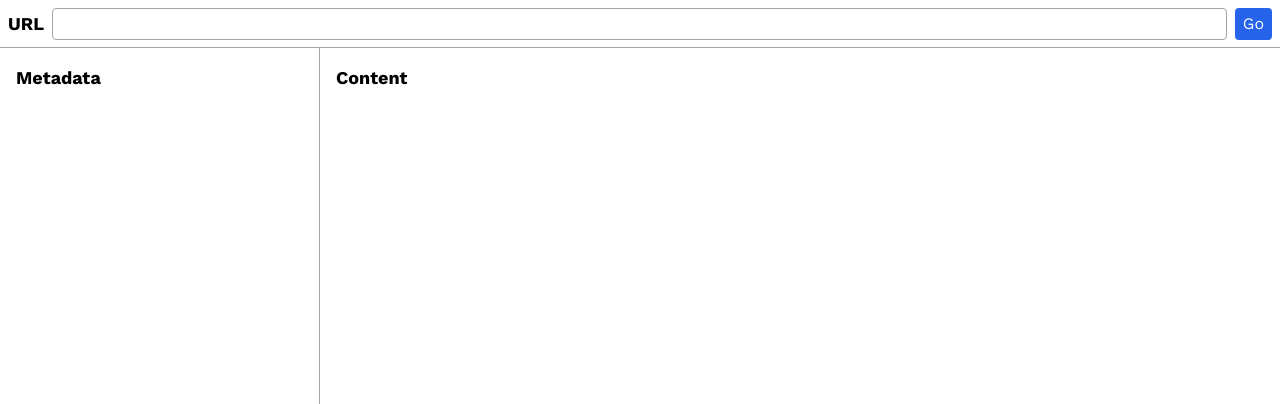
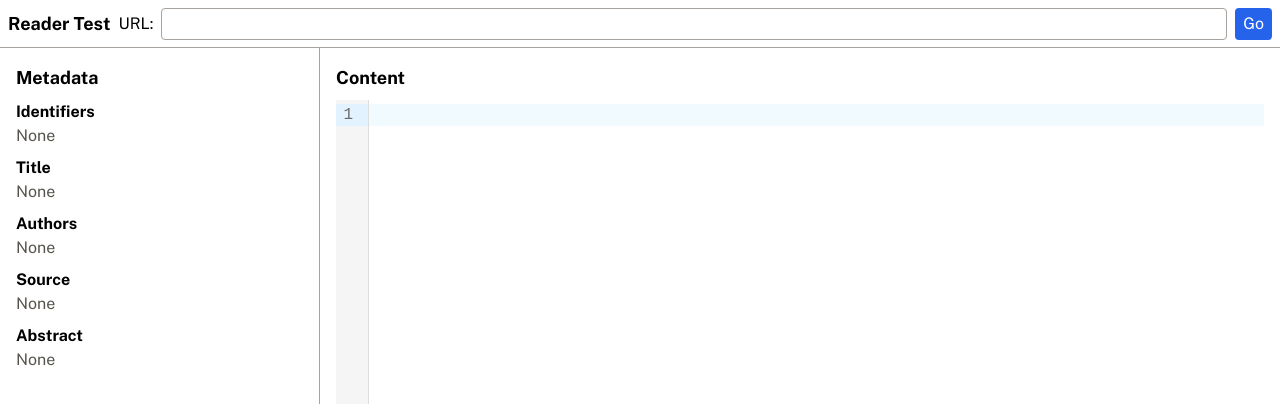
Before and after one commit to chengluyu/chat-with-browser, a Next.js app: page /reader in a window 1280 px wide. Shown: the top 404 px of the page. Built offline with nearby package versions, Linux system fonts and the light colour scheme.

Commit message:
feat(ui): improve PMC reader and UI

```diff
--- a/app/layout.tsx
+++ b/app/layout.tsx
@@ -1,5 +1,5 @@
 import type { Metadata } from "next"
-import { Work_Sans as WorkSans } from 'next/font/google'
+import { Public_Sans as PublicSans } from 'next/font/google'
 import "./globals.css"
 
 export const metadata: Metadata = {
@@ -7,7 +7,7 @@ export const metadata: Metadata = {
   description: "Chat with your own Browser",
 }
 
-const workSans = WorkSans({ subsets: ["latin"], display: "auto" })
+const publicSans = PublicSans({ subsets: ["latin"], display: "auto" })
 
 export default function RootLayout({
   children,
@@ -15,7 +15,7 @@ export default function RootLayout({
   children: React.ReactNode
 }) {
   return (
-    <html lang="en" className={workSans.className}>
+    <html lang="en" className={publicSans.className}>
       <body className="flex flex-col w-screen h-screen">{children}</body>
     </html>
   )
--- /dev/null
+++ b/app/reader/page.css
@@ -0,0 +1,10 @@
+.cm-editor {
+  width: 100%;
+  height: 100%;
+}
+.cm-editor .cm-gutter {
+  font-family: 'SF Mono', 'Courier New', Courier, monospace;
+}
+.cm-editor .cm-content {
+  font-family: 'SF Mono', 'Courier New', Courier, monospace;
+}
--- a/app/reader/page.tsx
+++ b/app/reader/page.tsx
@@ -1,31 +1,70 @@
 "use client";
 
-import { useState } from "react";
+import { useEffect, useRef, useState } from "react";
 import { useForm } from "react-hook-form";
 import { z } from "zod";
+import classNames from "classnames";
+import { EditorView, basicSetup } from "codemirror";
+import { markdown } from "@codemirror/lang-markdown";
+import { EditorState } from "@codemirror/state";
+import "./page.css";
 
 const bodySchema = z.object({
-  results: z.array(z.unknown()),
+  metadata: z.object({
+    identifiers: z.string(),
+    title: z.string(),
+    authors: z.string(),
+    source: z.string().optional(),
+    abstract: z.string(),
+  }),
+  sections: z.array(z.string()),
 });
+
+type Extraction = z.output<typeof bodySchema>;
 
 export default function HomePage() {
   const { handleSubmit, register } = useForm<{ url: string }>();
-  const [content, setContent] = useState<string>("");
+  const [content, setContent] = useState<Extraction | null>(null);
+  const [isPending, setIsPending] = useState(false);
+  const editorRef = useRef<EditorView | null>(null);
+  const contentMainRef = useRef<HTMLDivElement | null>(null);
+  useEffect(() => {
+    if (editorRef.current === null && contentMainRef.current !== null) {
+      editorRef.current = new EditorView({
+        extensions: [basicSetup, markdown(), EditorView.lineWrapping],
+        parent: contentMainRef.current,
+      });
+    }
+  }, []);
   return (
     <>
       <form
         className="flex-shrink-0 px-2 h-12 flex flex-row items-center gap-2 border-b border-stone-400"
         onSubmit={handleSubmit(async (data) => {
-          const response = await fetch("/readers", {
-            method: "POST",
-            body: JSON.stringify(data),
-          });
-          const text = await response.json();
-          const body = bodySchema.parse(text);
-          setContent(JSON.stringify(body, null, 2));
+          setIsPending(true);
+          try {
+            const response = await fetch("/readers", {
+              method: "POST",
+              body: JSON.stringify(data),
+            });
+            const text = await response.json();
+            const parsed = bodySchema.parse(text);
+            setContent(parsed);
+            editorRef.current?.setState(
+              EditorState.create({
+                doc: parsed.sections.join("\n\n"),
+                extensions: [basicSetup, markdown(), EditorView.lineWrapping],
+              })
+            );
+          } catch (e) {
+            alert(e instanceof Error ? e.message : String(e));
+          } finally {
+            setIsPending(false);
+          }
         })}
       >
-        <div className="font-bold text-lg">URL</div>
+        <div className="font-bold text-lg">Reader Test</div>
+        <div>URL:</div>
         <input
           className="flex-1 h-8 border border-stone-400 bg-transparent rounded"
           type="url"
@@ -36,31 +75,89 @@ export default function HomePage() {
           spellCheck="false"
         />
         <button
-          className="flex-shrink-0 px-2 py-1 bg-blue-600 text-white rounded"
+          className="flex-shrink-0 px-2 py-1 bg-blue-600 text-white rounded disabled:bg-stone-600s"
           type="submit"
+          disabled={isPending}
         >
           Go
         </button>
       </form>
       <div className="flex flex-1 min-h-0 flex-row">
         <aside
-          className="p-4 flex-shrink-0 border-r border-stone-400"
+          className="flex flex-col p-4 flex-shrink-0 border-r border-stone-400 gap-2"
           style={{ width: "320px" }}
         >
-          <header className="h-12">
+          <header className="flex-shrink-0">
             <div className="font-bold text-lg">Metadata</div>
           </header>
-          <main></main>
+          <main className="flex-1 gap-2 min-h-0 overflow-y-auto flex flex-col">
+            <MetadataField
+              label="Identifiers"
+              value={content?.metadata.identifiers}
+              multiline
+            />
+            <MetadataField
+              label="Title"
+              value={content?.metadata.title}
+              multiline
+            />
+            <MetadataField
+              label="Authors"
+              value={content?.metadata.authors}
+              multiline
+            />
+            <MetadataField
+              label="Source"
+              value={content?.metadata.source}
+              multiline
+            />
+            <MetadataField
+              label="Abstract"
+              value={content?.metadata.abstract}
+              multiline
+            />
+          </main>
         </aside>
-        <main className="p-4 flex-1 min-h-0 flex flex-col">
-          <header className="h-12 flex-shrink-0">
+        <main className="p-4 flex-1 min-w-0 flex flex-col gap-2">
+          <header className="flex-shrink-0">
             <div className="font-bold text-lg">Content</div>
           </header>
-          <main className="flex-1 min-h-0 overflow-y-auto">
-            <pre className="font-mono whitespace-pre-wrap">{content}</pre>
+          <main ref={contentMainRef} className="flex-1 min-h-0 overflow-y-auto">
+            {/* {content ? (
+              <pre className="font-mono whitespace-pre-wrap">
+                {content?.sections?.join("\n\n")}
+              </pre>
+            ) : (
+              <div className="text-stone-500">None</div>
+            )} */}
           </main>
         </main>
       </div>
     </>
   );
 }
+
+function MetadataField({
+  label,
+  value,
+  multiline = false,
+}: {
+  label: string;
+  value?: string | null;
+  multiline?: boolean;
+}) {
+  return (
+    <div
+      className={classNames("flex", multiline ? "flex-col" : "gap-1 flex-row")}
+    >
+      <div className="font-bold">{label}</div>
+      <div className="flex-1">
+        {!value ? (
+          <span className="text-stone-600">None</span>
+        ) : (
+          <span>{value}</span>
+        )}
+      </div>
+    </div>
+  );
+}
--- a/app/readers/route.ts
+++ b/app/readers/route.ts
@@ -7,7 +7,7 @@ if (!process.env.OPENAI_API_KEY) {
   throw new Error("Missing Environment Variable OPENAI_API_KEY");
 }
 
-export const runtime = 'nodejs';
+export const runtime = "nodejs";
 
 const bodySchema = z.object({
   url: z.string().url(),
@@ -20,13 +20,13 @@ export async function POST(request: NextRequest): Promise<NextResponse> {
     const page = await browser.newPage();
     await page.goto(url, { waitUntil: "networkidle0" });
     const context = {};
-    const results = [];
-    results.push(await read(page, context));
+    const sections = [];
+    const metadata = await read(page, context);
     while (await loadMore(page, context)) {
-      results.push(await read(page, context));
+      sections.push(await read(page, context));
     }
     await page.close();
-    const responseBody = JSON.stringify({ results });
+    const responseBody = JSON.stringify({ metadata, sections });
     return new NextResponse(responseBody);
   } catch (error) {
     const responseBody = JSON.stringify({
--- a/package.json
+++ b/package.json
@@ -14,10 +14,13 @@
   "author": "",
   "license": "ISC",
   "dependencies": {
+    "@codemirror/lang-markdown": "^6.2.0",
     "@radix-ui/colors": "^1.0.0",
     "@tailwindcss/forms": "^0.5.3",
     "autoprefixer": "^10.4.14",
     "chalk": "^5.3.0",
+    "classnames": "^2.3.2",
+    "codemirror": "^6.0.1",
     "dotenv": "^16.3.1",
     "inquirer": "^9.2.7",
     "nanoid": "^4.0.2",
--- a/readers/pmc.mjs
+++ b/readers/pmc.mjs
@@ -26,13 +26,15 @@ async function read(page, context) {
 
       const sections = Array.from(mainContentEl.querySelectorAll(".tsec.sec"));
       const abstract = sections.filter((el) => el.id.match(/^abstract-\d+$/));
-      const mainSections = sections.filter((el) => el.id.match(/^sec-\d+$/));
+      const mainSections = sections.filter((el) =>
+        el.id.match(/^(?:body|sec)-\d+$/)
+      );
       const abstractHTML = abstract
-        .map(extractSection)
+        .map((el) => extractSection(el, 2))
         .map((s) => s.contentHTML)
         .join("\n");
       const contentHTML = mainSections
-        .map(extractSection)
+        .map((el) => extractSection(el, 2))
         .map((s) => s.headingHTML + "\n" + s.contentHTML)
         .join("\n");
       return {
@@ -46,21 +48,32 @@ async function read(page, context) {
         contentHTML,
       };
 
-      function extractSection(el) {
-        const heading = el.querySelector("h2");
+      function extractSection(el, level) {
+        const heading = el.querySelector(`h${level}`);
         const paragraphs = [];
         let current = el.id.startsWith("abstract-")
           ? heading.nextElementSibling.firstElementChild
           : heading.nextElementSibling;
         while (current !== null) {
           if (current.tagName === "P") {
-            paragraphs.push(current);
+            paragraphs.push(current.outerHTML);
+          } else if (
+            current.tagName === "DIV" &&
+            current.id.startsWith("sec-")
+          ) {
+            const { headingHTML, contentHTML } = extractSection(
+              current,
+              level + 1
+            );
+            paragraphs.push(headingHTML + "\n\n" + contentHTML);
           }
           current = current.nextElementSibling;
         }
         return {
-          headingHTML: heading.outerHTML,
-          contentHTML: paragraphs.map((p) => p.outerHTML).join("\n"),
+          headingHTML: heading.classList.contains("headless")
+            ? ""
+            : heading.outerHTML,
+          contentHTML: paragraphs.join("\n"),
         };
       }
     });
@@ -71,8 +84,8 @@ async function read(page, context) {
       contentMarkdown,
       removeCitations.bind(
         null,
-        /^(?:\w+?, \d\d\d\d|Fig. \d+\w+)$/,
-        /^(?:#R\d+|\/pmc\/articles\/PMC\d+\/figure\/\w+\/)$/
+        /^(?:[\w -]+?(?:et al\.)? \d\d\d\d|Fig. \d+\w+)$/,
+        /^(?:#[BR]\d+|\/pmc\/articles\/PMC\d+\/figure\/\w+\/)$/
       )
     );
     context.nextSectionIndex = 0;
```
Also changed, not shown: 1 other file (tests, documents, lock files or other folders).
